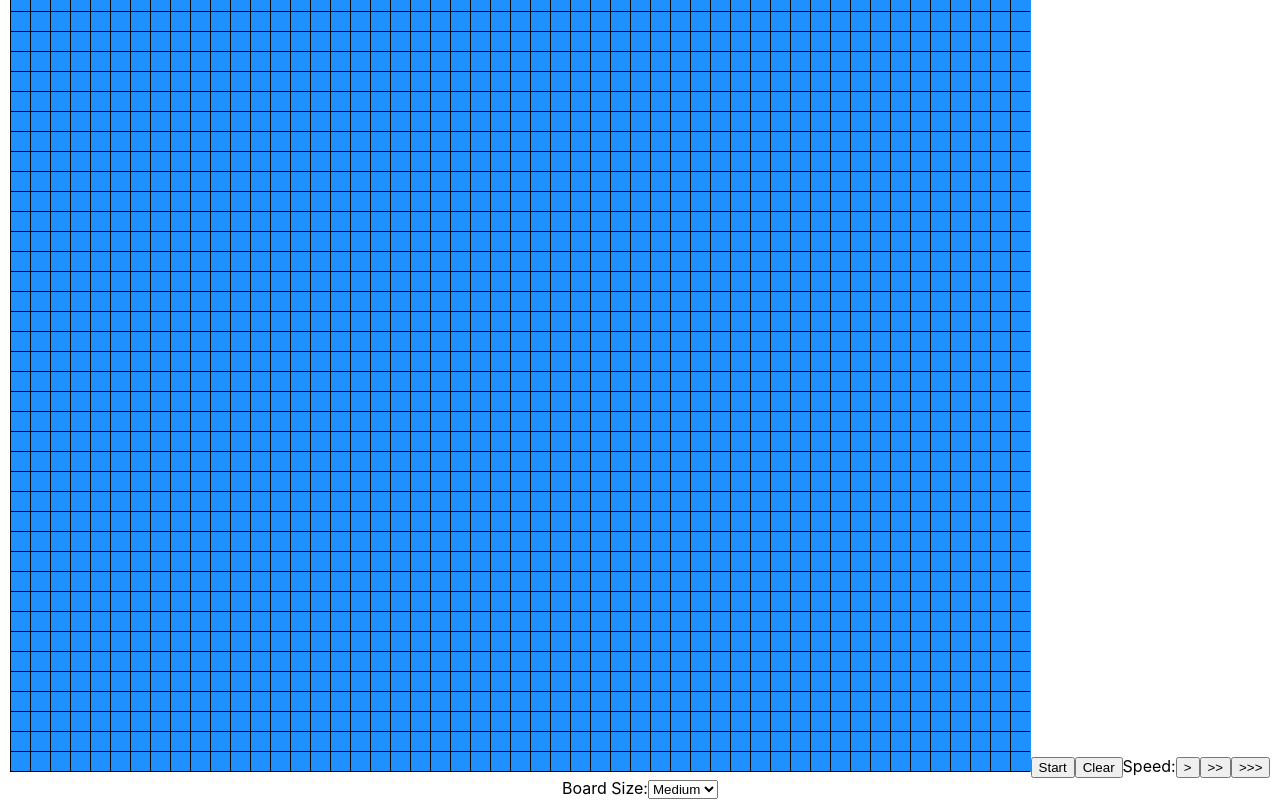
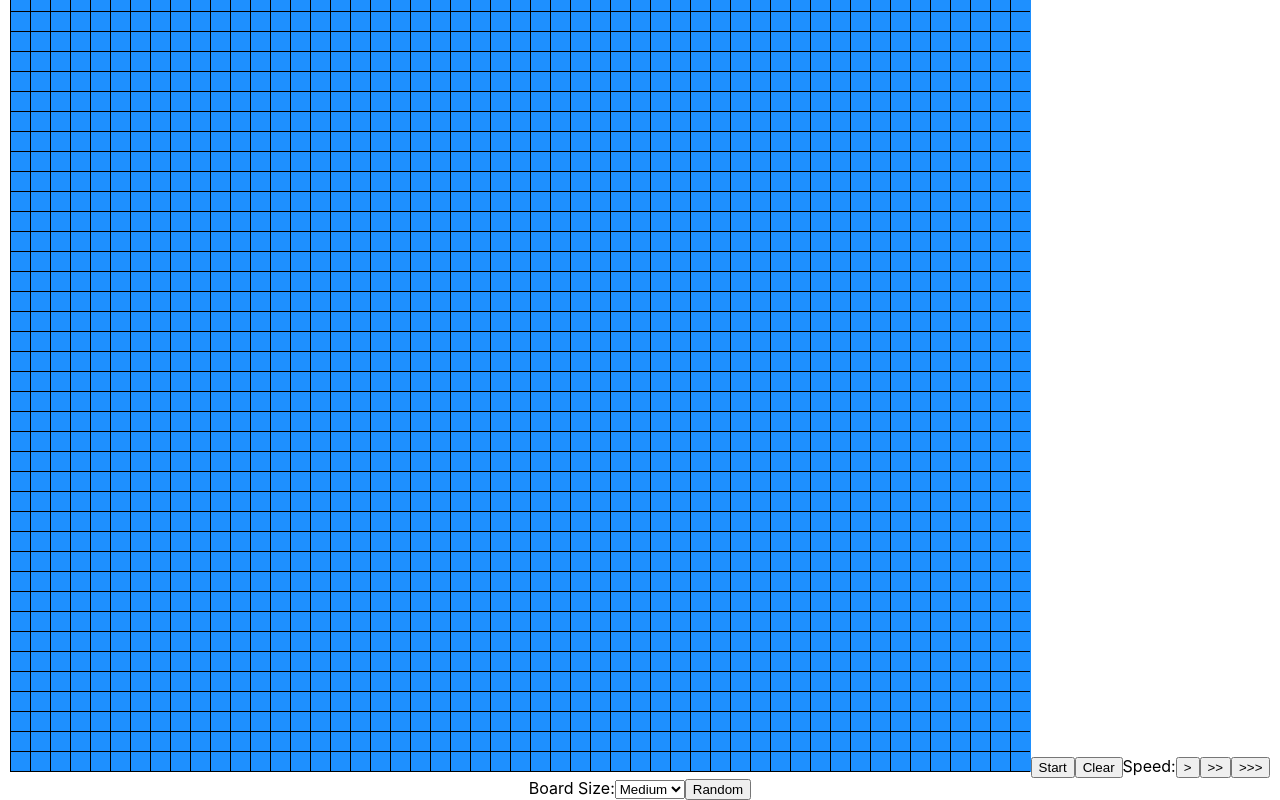
Before and after one commit to bloominstituteoftechnology/CS-Build-Week-1, a React (Create React App) app in the folder game/: page / in a window 1280 px wide. Shown: the part 331-1131 px from the top of the page. Built offline with nearby package versions, Linux system fonts and the light colour scheme.

Commit message:
Added randomizer.

```diff
--- a/game/src/components/Game.js
+++ b/game/src/components/Game.js
@@ -370,6 +370,17 @@ class Game extends React.Component {
             }
     }
 
+    generateRandom = () => {
+        if (!this.state.continueAnimating) {
+            for (let i = 0; i < this.state.numY; i++) {
+                for (let j = 0; j < this.state.numX; j++) {
+                    firstMatrix[i][j] = Math.round(Math.random());
+                }
+            }
+            this.setState({array1: firstMatrix});
+        }
+    }
+
     render() {
         return (
             <div>
@@ -386,6 +397,7 @@ class Game extends React.Component {
                     <option selected value="medium">Medium</option>
                     <option value="large">Large</option>
                 </select>
+                <button onClick={this.generateRandom}>Random</button>
             </div>
         );
     }
```
